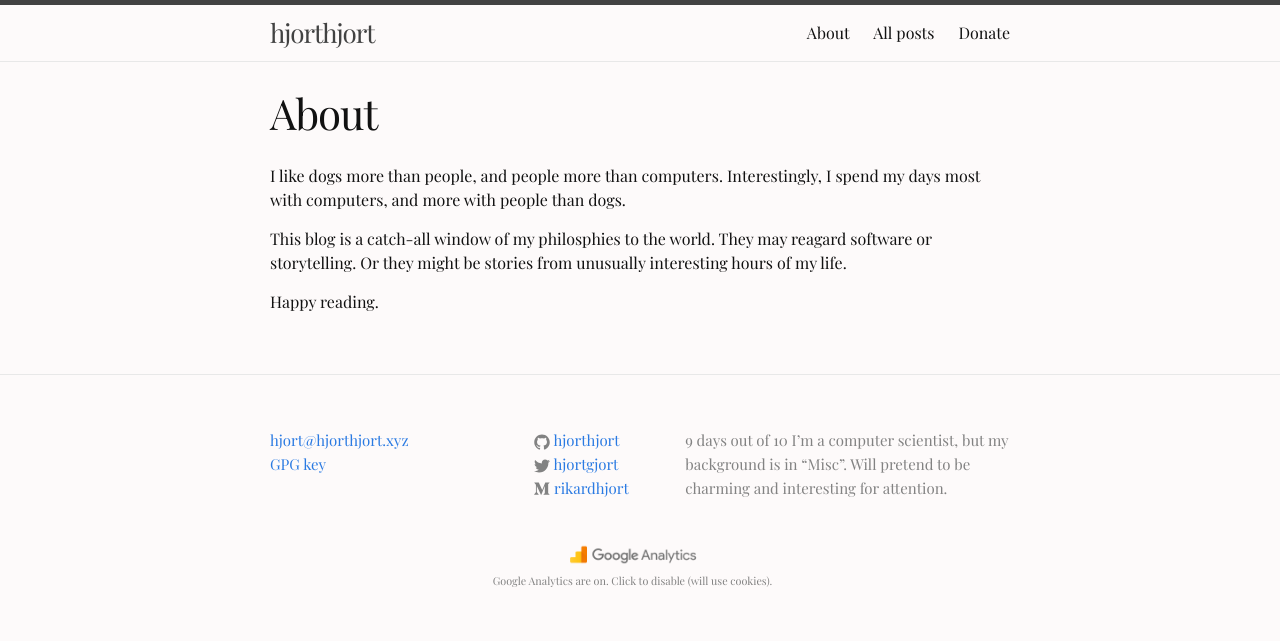
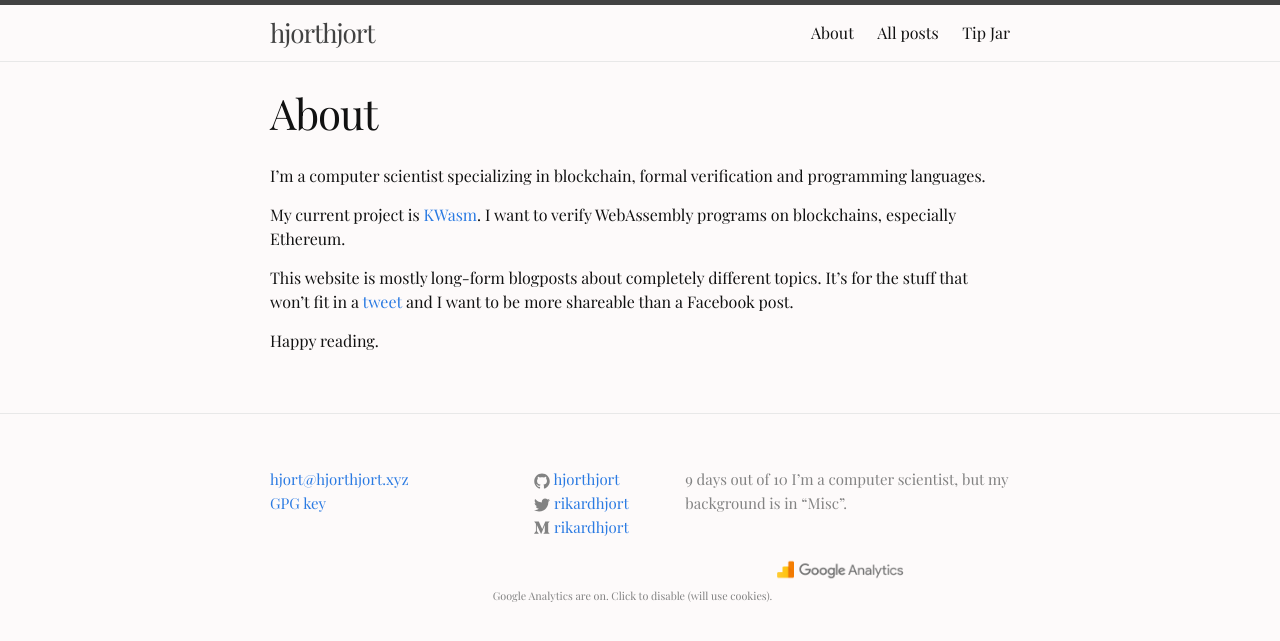
Before and after one commit to hjorthjort/hjorthjort.github.io, a Jekyll site: the page built from about.md, in a window 1280 px wide. Shown: the top 641 px of the page. Built offline with Jekyll 4.4.1, drawn with Linux system fonts in a browser that asks for light colours.

Commit message:
Update descriptions

```diff
--- a/_config.yml
+++ b/_config.yml
@@ -9,10 +9,10 @@
 title: hjorthjort
 email: hjort@hjorthjort.xyz
 description: > # this means to ignore newlines until "baseurl:"
-    9 days out of 10 I’m a computer scientist, but my background is in “Misc”. Will pretend to be charming and interesting for attention.
+    9 days out of 10 I’m a computer scientist, but my background is in “Misc”.
 baseurl: "" # the subpath of your site, e.g. /blog
 url: "https://hjorthjort.github.io" # the base hostname & protocol for your site
-twitter_username: hjortgjort
+twitter_username: rikardhjort
 github_username:  hjorthjort
 medium_username: rikardhjort
 
--- a/about.md
+++ b/about.md
@@ -4,8 +4,12 @@
 permalink: /about/
 ---
 
-I like dogs more than people, and people more than computers. Interestingly, I spend my days most with computers, and more with people than dogs.
+I'm a computer scientist specializing in blockchain, formal verification and programming languages.
 
-This blog is a catch-all window of my philosphies to the world. They may reagard software or storytelling. Or they might be stories from unusually interesting hours of my life.
+My current project is [KWasm](https://github.com/kframework/wasm-semantics).
+I want to verify WebAssembly programs on blockchains, especially Ethereum.
+
+This website is mostly long-form blogposts about completely different topics.
+It's for the stuff that won't fit in a [tweet](https://www.twitter.com/{{ site.twitter_username }}) and I want to be more shareable than a Facebook post.
 
 Happy reading.
```
Also changed, not shown: donate.md (+2 -6 lines).
